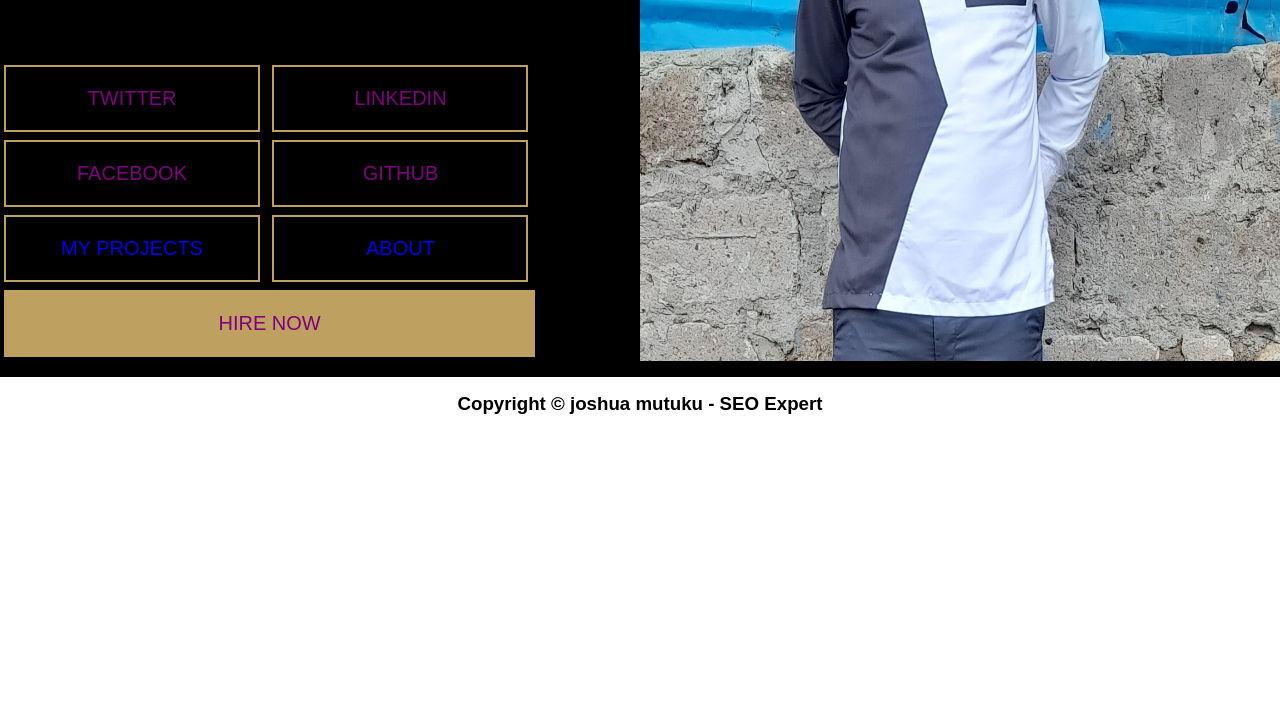
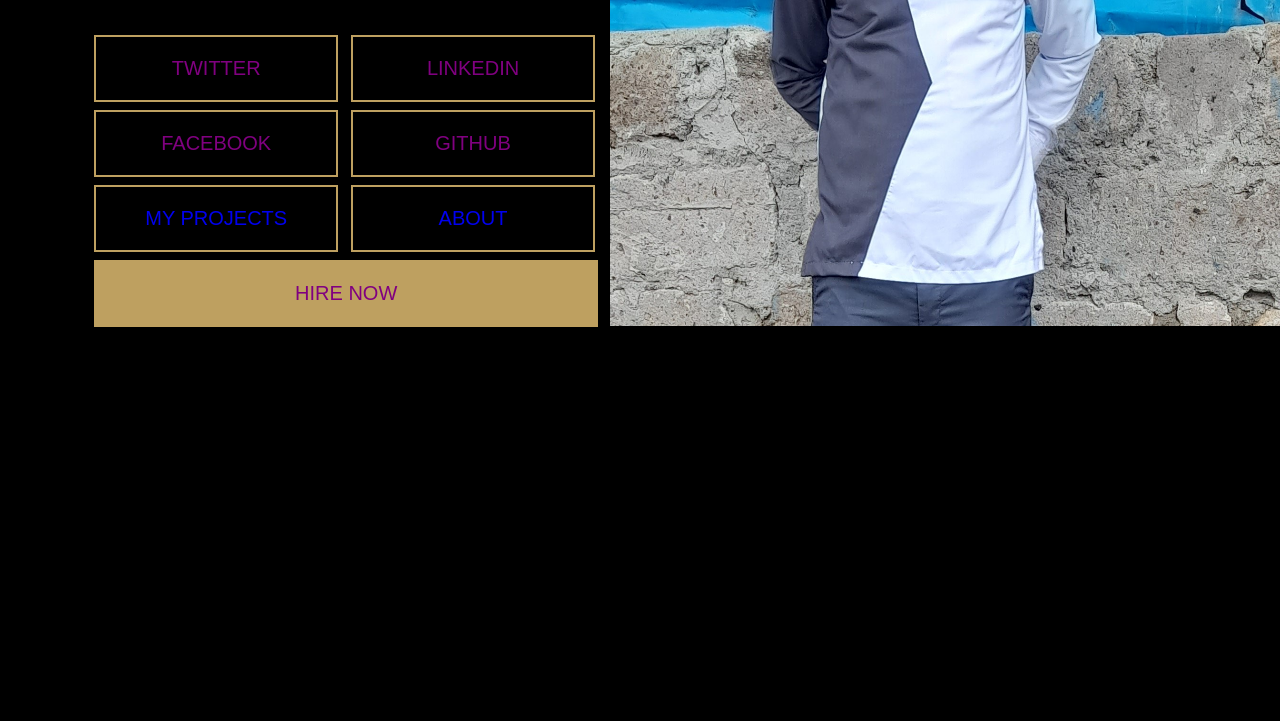
Before and after one commit to johogg/johogg.github.io, a plain HTML site: page index.html in a window 1280 px wide. Shown: the part 363-1084 px from the top of the page. Before the commit the page ends 800 px from the top, so only its background shows below. Drawn offline with Linux system fonts and the light colour scheme.

Commit message:
first commit

```diff
--- a/style.css
+++ b/style.css
@@ -14,14 +14,13 @@
 }
 header {
   width: 100%;
-  height: auto;
+  height: 160vh;
   background-color: black;
   display: flex;
 }
 .header-left-side {
   color: white;
-  width: 50%;
-  margin-bottom: 1rem;
+  padding: 0 0 0 90px;
 }
 .links {
   width: 100%;
@@ -42,7 +41,6 @@ header {
   font-weight: 500;
   letter-spacing: 2px;
   padding: 10px;
-  width: 50%;
 }
 .header-left-side p {
   color: #bea060;
@@ -59,7 +57,7 @@ button {
   padding: 20px 10px;
   border: 2px solid #bea060;
   background: transparent;
-  width: 40%;
+  width: 47%;
   color: purple;
   margin-right: 15px;
   font-family: sans-serif;
@@ -73,25 +71,18 @@ button:hover {
   transition: 07s;
 }
 .btn {
-  width: 83%;
+  width: 97%;
   background-color: #bea060;
 }
 .header-left-side h3 {
   color: #c1bfbf;
-  padding-top: 80px;
+  padding-top: 80%;
   font-family: sans-serif;
   font-weight: 300;
 }
-.header-right-side {
-  width: 50%;
-  background-position: cover;
-  padding-top: 20px 20px;
-  margin-bottom: 1rem;
-}
 .header-right-side img {
-  width: 100%;
-  height: 100%;
-  margin: 0;
+  width: 670px;
+  height: 689px;
 }
 footer {
   padding: 1rem;
```
